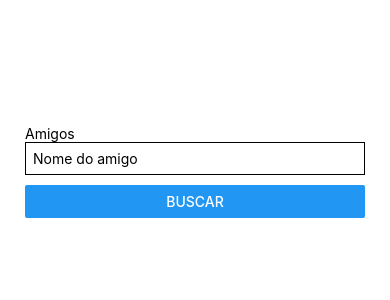
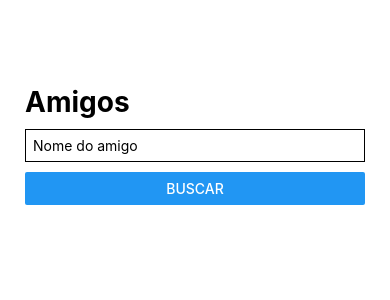
Before and after one commit to Pcfilho/perfomanceapp, a React Native app: screen / in a window 390 px wide. Shown: the top 300 px of the page. Built offline with nearby package versions, Linux system fonts and the light colour scheme.

Commit message:
React devtools

```diff
--- a/package.json
+++ b/package.json
@@ -7,7 +7,7 @@
     "android": "expo start --android",
     "ios": "expo start --ios",
     "web": "expo start --web",
-    "server": "json-server -d 750 -w -H 192.168.1.35 -p 3333 ./src/api/server.js"
+    "server": "json-server -d 750 -w -H 192.168.5.148 -p 3333 ./src/api/server.js"
   },
   "dependencies": {
     "expo": "~47.0.12",
--- a/src/screens/Home/index.tsx
+++ b/src/screens/Home/index.tsx
@@ -1,4 +1,4 @@
-import { View, Text, TextInput, Button, StyleSheet } from 'react-native'
+import { View, Text, TextInput, Button, StyleSheet, ScrollView } from 'react-native'
 import React, { useState } from 'react'
 import FriendsList from '../../components/FriendsList';
 
@@ -8,7 +8,7 @@ export default function Home() {
 
   async function handleSearch() {
     try {
-      const response = await fetch(`http://192.168.1.35:3333/friends?q=${name}`);
+      const response = await fetch(`http://192.168.5.148:3333/friends?q=${name}`);
       const data = await response.json();
       setFriends(data);
     } catch (error) {
@@ -18,7 +18,7 @@ export default function Home() {
 
   return (
     <View style={styles.container}>
-        <Text>Amigos</Text>
+        <Text style={styles.title}>Amigos</Text>
 
         <TextInput
           placeholder='Nome do amigo'
@@ -31,8 +31,9 @@ export default function Home() {
           onPress={handleSearch}
         />
 
-
-        <FriendsList data={friends}/>
+        <ScrollView style={styles.list}>
+          <FriendsList data={friends}/>
+        </ScrollView>
     </View>
   )
 }
@@ -40,12 +41,19 @@ export default function Home() {
 const styles = StyleSheet.create({
   container: {
     flex: 1,
-    marginTop: 100,
+    marginTop: 60,
     padding: 25,
+  },
+  title: {
+    fontSize: 28,
+    fontWeight: 'bold',
   },
   input: {
     borderWidth: 1,
     padding: 7,
-    marginBottom: 10,
+    marginVertical: 10,
+  },
+  list: {
+    marginTop: 16
   }
 })
```
Also changed, not shown: 2 other files (tests, documents, lock files or other folders).
